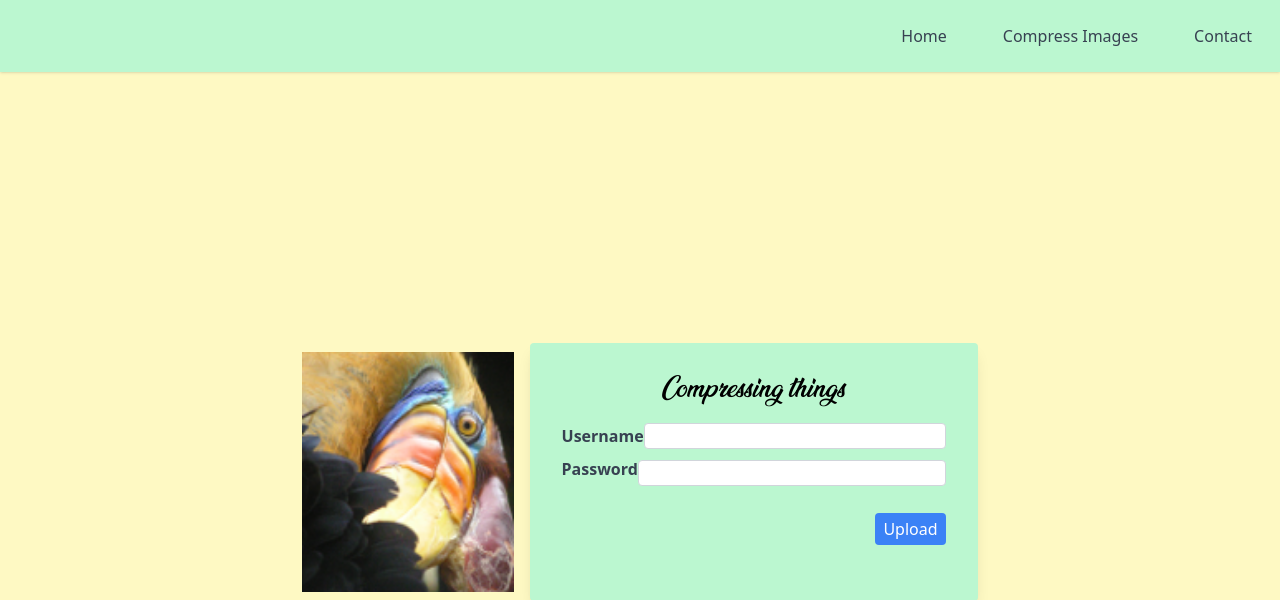
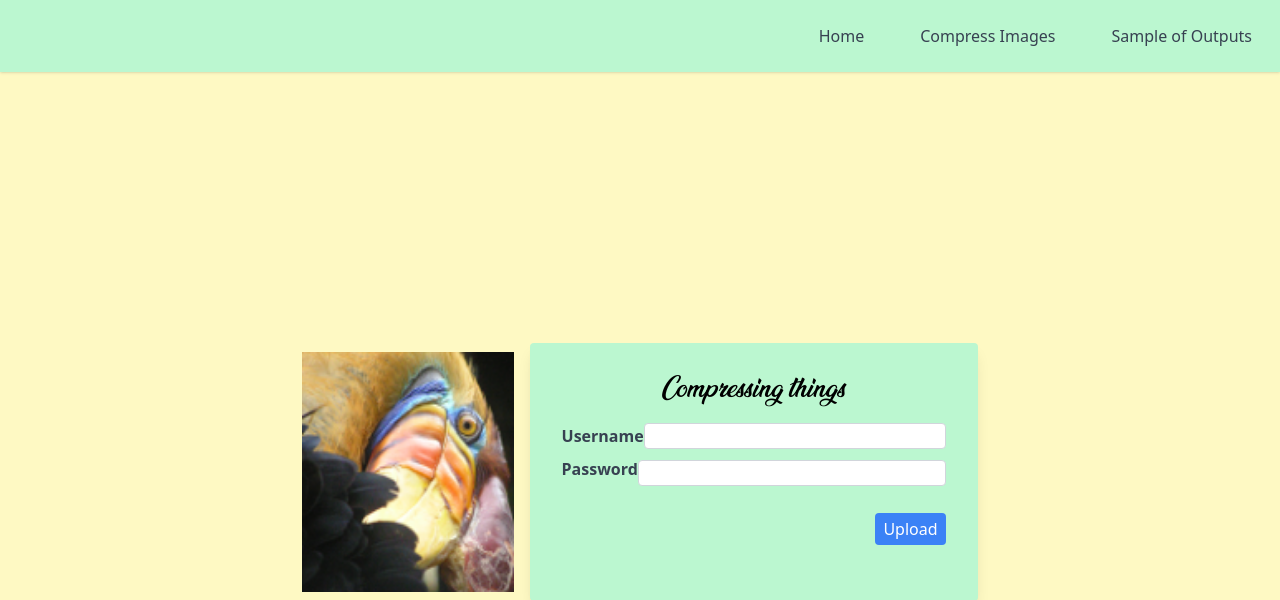
Before and after one commit to Moonshallow5/Image_Compressor, a Flask app: page / in a window 1280 px wide. Shown: the top 600 px of the page. Run offline with Flask 3, Linux system fonts and the light colour scheme.

Commit message:
modified navigation bar

```diff
--- a/templates/about.html
+++ b/templates/about.html
@@ -14,7 +14,7 @@
             <div class="flex space-x-8 ml-auto">
                 <a href="/" class="text-gray-700 hover:bg-blue-500 px-3 py-2 rounded">Home</a>
                 <a href="/home" class="text-gray-700 hover:bg-blue-500 px-3 py-2 rounded">Compress Images</a>
-                <a href="/about" class="text-gray-700 hover:bg-blue-500 px-3 py-2 rounded">Contact</a>
+                <a href="/about" class="text-gray-700 hover:bg-blue-500 px-3 py-2 rounded">Sample of Outputs</a>
             </div>
         </div>
     </nav>
--- a/templates/index.html
+++ b/templates/index.html
@@ -12,7 +12,7 @@
             <div class="flex space-x-8 ml-auto">
                 <a href="/" class="text-gray-700 hover:bg-blue-500 px-3 py-2 rounded">Home</a>
                 <a href="/home" class="text-gray-700 hover:bg-blue-500 px-3 py-2 rounded">Compress Images</a>
-                <a href="/about" class="text-gray-700 hover:bg-blue-500 px-3 py-2 rounded">Contact</a>
+                <a href="/about" class="text-gray-700 hover:bg-blue-500 px-3 py-2 rounded">Sample of Outputs</a>
             </div>
         </div>
     </nav>
--- a/templates/start.html
+++ b/templates/start.html
@@ -14,7 +14,7 @@
             <div class="flex space-x-8 ml-auto">
                 <a href="/" class="text-gray-700 hover:bg-blue-500 px-3 py-2 rounded">Home</a>
                 <a href="/home" class="text-gray-700 hover:bg-blue-500 px-3 py-2 rounded">Compress Images</a>
-                <a href="/about" class="text-gray-700 hover:bg-blue-500 px-3 py-2 rounded">Contact</a>
+                <a href="/about" class="text-gray-700 hover:bg-blue-500 px-3 py-2 rounded">Sample of Outputs</a>
             </div>
         </div>
     </nav>
```
